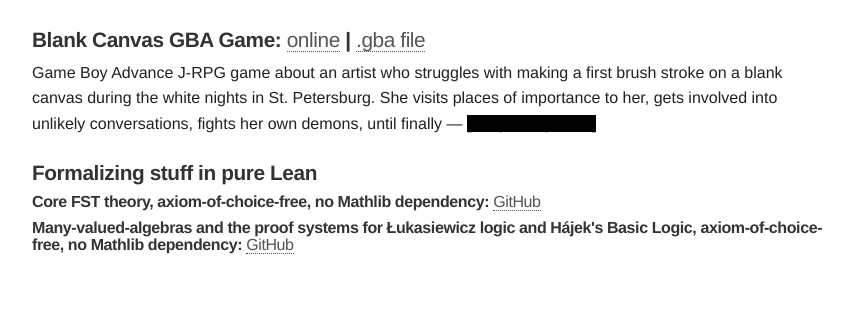
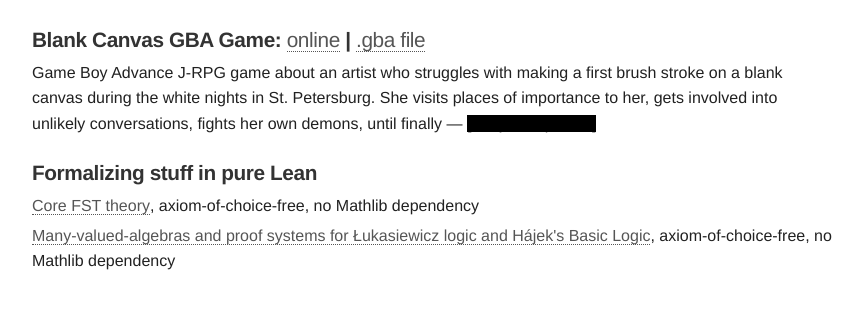
Before and after one commit to alexeyev/alexeyev.github.io, a Jekyll site: the page built from shenanigans.html, in a window 1280 px wide, cut to the strip 467-776 px from the top of the page. Shown: the whole strip, without its empty margins (208-1071 px from the left). Built offline with Jekyll 4.4.1, drawn with Linux system fonts in a browser that asks for light colours.

Commit message:
Update shenanigans.html

```diff
--- a/shenanigans.html
+++ b/shenanigans.html
@@ -44,8 +44,11 @@ Not gonna lie, some fun and a drop of artificial neural activity were involved
     <br/><br/>
 
     <h3>Formalizing stuff in pure Lean</h3>
-    <h4>Core FST theory, axiom-of-choice-free, no Mathlib dependency: <a href="https://github.com/alexeyev/finite-state-transducers-lean">GitHub</a></h4>
-    <h4>Many-valued-algebras and the proof systems for Łukasiewicz logic and Hájek's Basic Logic, axiom-of-choice-free, no Mathlib dependency: <a href="https://github.com/alexeyev/lukasiewicz-many-valued-logic-lean">GitHub</a></h4>
+
+    <ul>
+      <li><a href="https://github.com/alexeyev/finite-state-transducers-lean">Core FST theory</a>, axiom-of-choice-free, no Mathlib dependency</li>
+      <li><a href="https://github.com/alexeyev/lukasiewicz-many-valued-logic-lean">Many-valued-algebras and proof systems for Łukasiewicz logic and Hájek's Basic Logic</a>, axiom-of-choice-free, no Mathlib dependency</li>
+    </ul>
     <br/><br/>
 
 </div>
```
